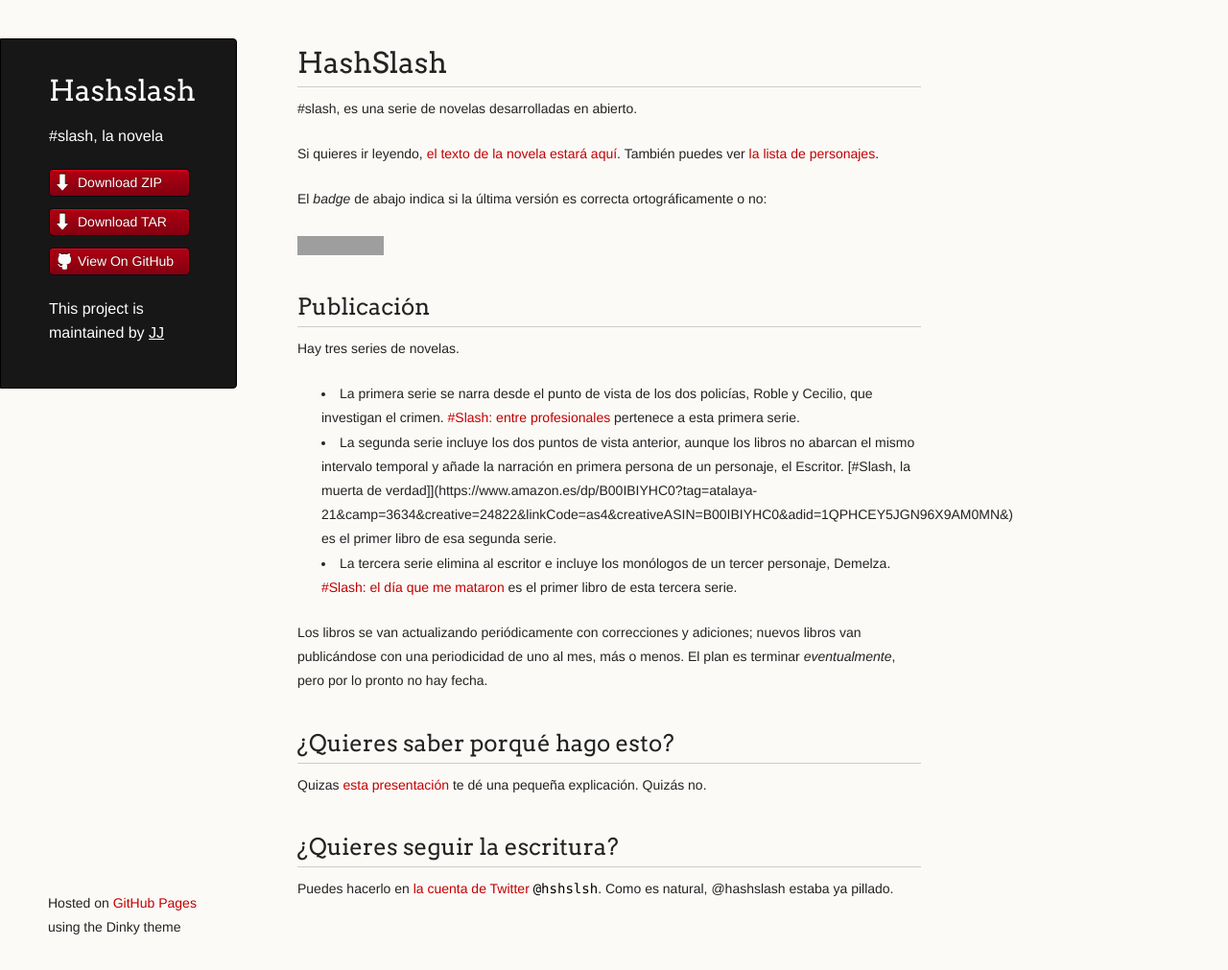
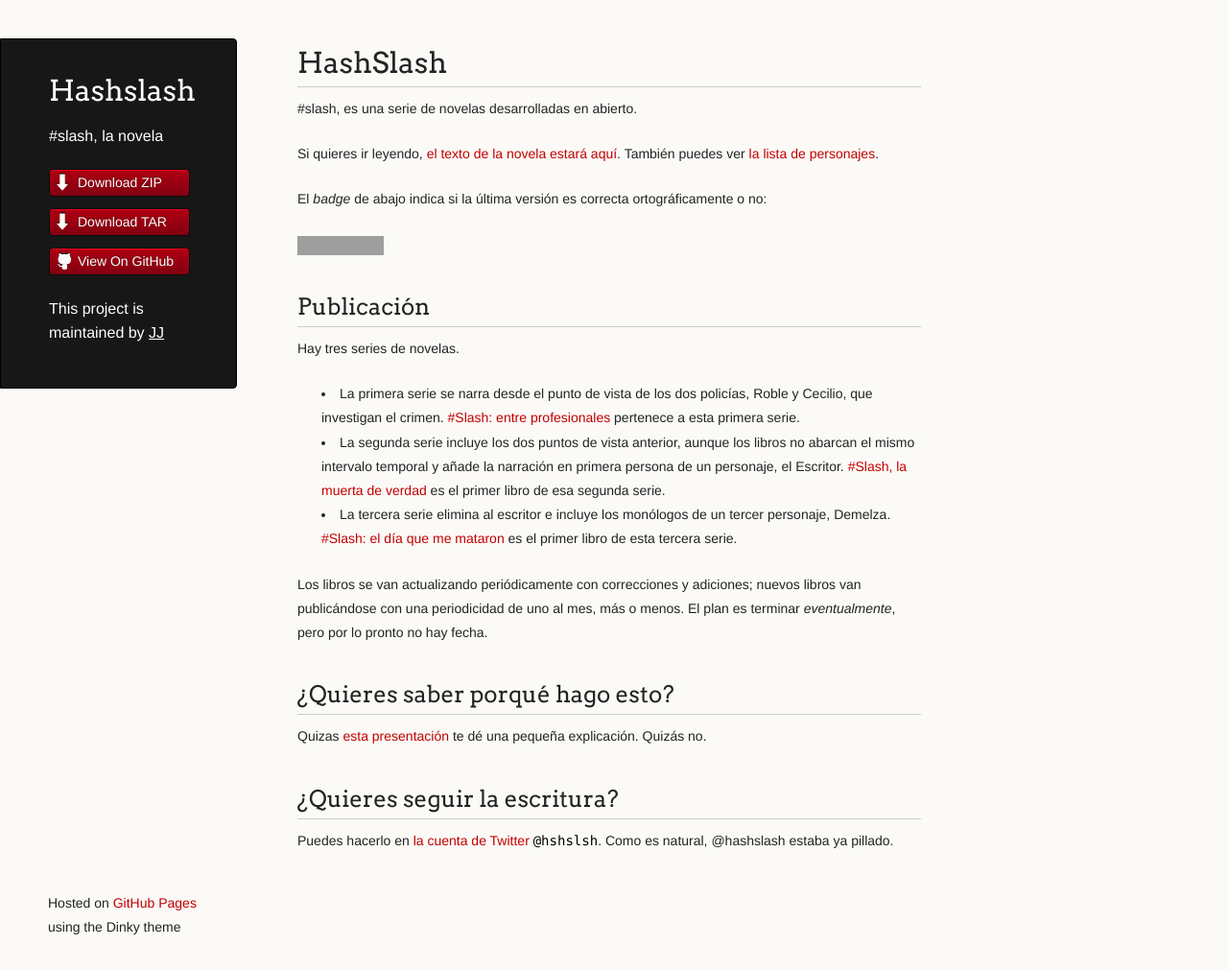
Before and after one commit to JJ/HashSlash, a Jekyll site: the page built from index.md, in a window 1280 px wide and 1011 px high. Shown: the whole window at 96% size. Built offline with Jekyll 4.4.1, drawn with Linux system fonts in a browser that asks for light colours; grey boxes are pictures that could not be loaded.

```diff
--- a/index.md
+++ b/index.md
@@ -27,7 +27,7 @@ pertenece a esta primera serie.
 * La segunda serie incluye los dos puntos de vista anterior, aunque
 los libros no abarcan el mismo intervalo temporal y añade la narración
 en primera persona de un personaje, el
-Escritor. [#Slash, la muerta de verdad]](https://www.amazon.es/dp/B00IBIYHC0?tag=atalaya-21&camp=3634&creative=24822&linkCode=as4&creativeASIN=B00IBIYHC0&adid=1QPHCEY5JGN96X9AM0MN&)
+Escritor. [#Slash, la muerta de verdad](https://www.amazon.es/dp/B00IBIYHC0?tag=atalaya-21&camp=3634&creative=24822&linkCode=as4&creativeASIN=B00IBIYHC0&adid=1QPHCEY5JGN96X9AM0MN&)
 es el primer libro de esa segunda serie.
 * La tercera serie elimina al escritor e incluye los monólogos de un
   tercer personaje,
```
